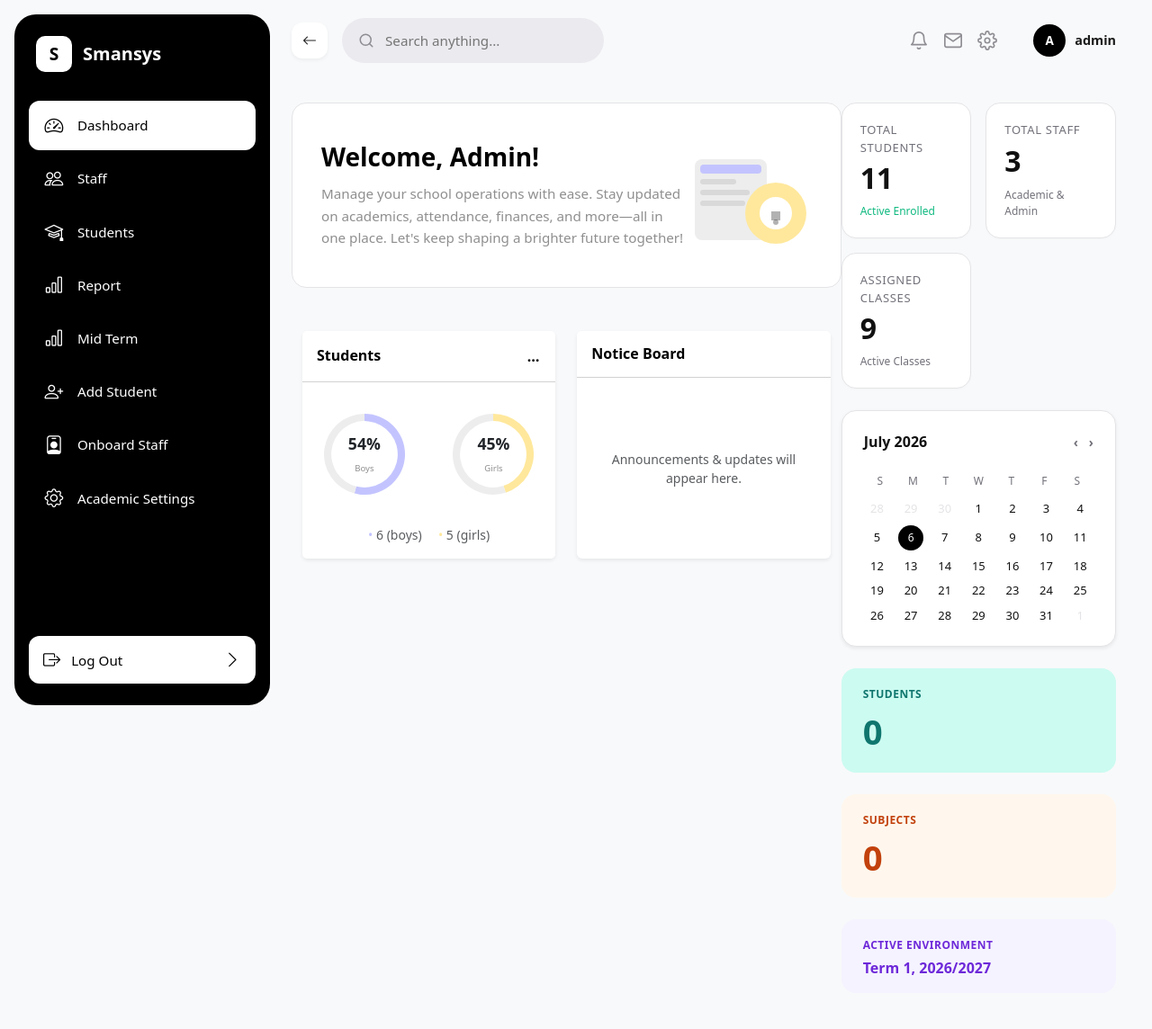
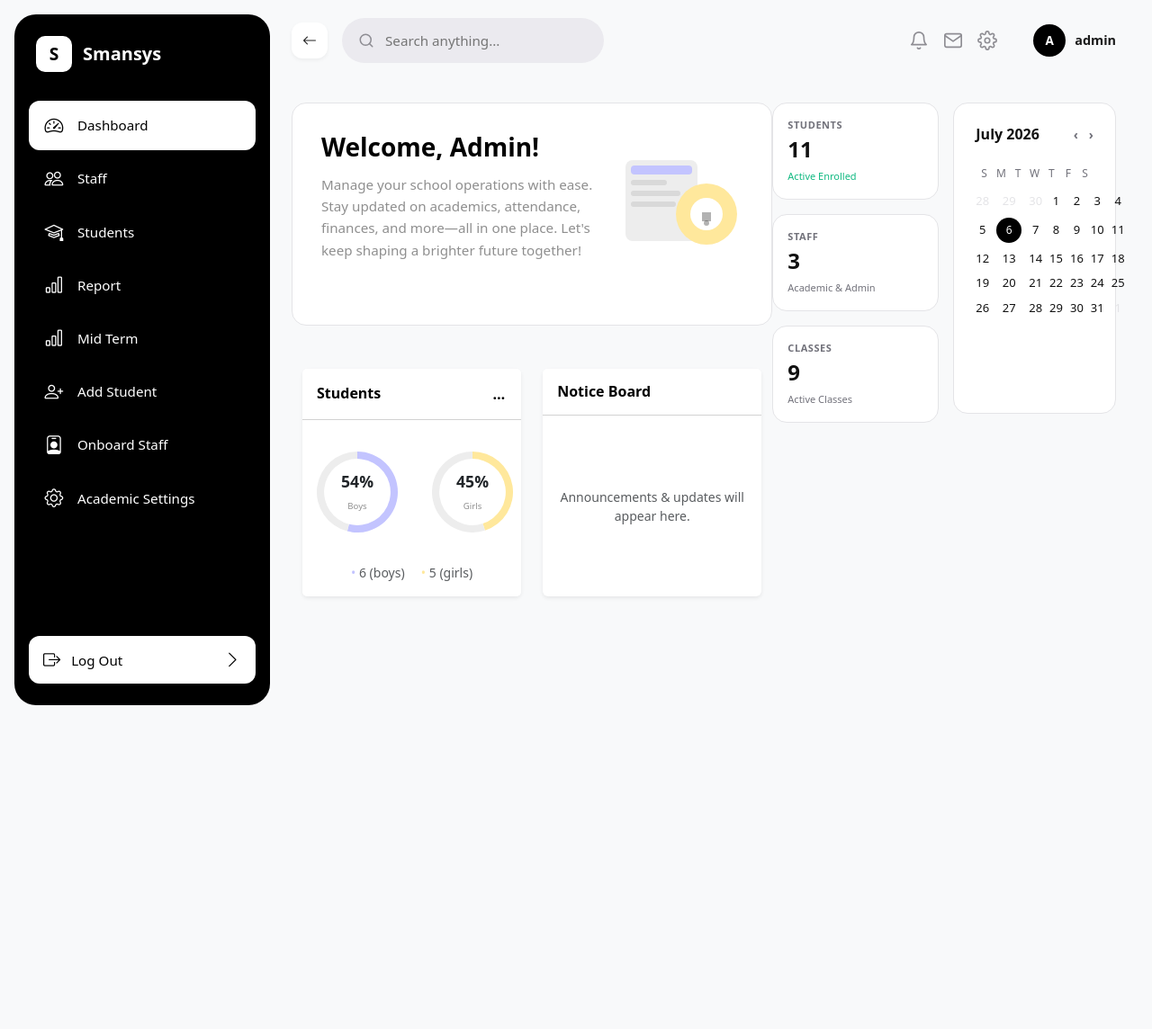
Before and after one commit to xluljoey/School-Management-System, a Django app: page / in a window 1280 px wide. Shown: the whole page at 90% size. After the commit the page ends 784 px from the top, so only its background shows below. Run offline with Django 5.2, Linux system fonts and the light colour scheme; a user stored in the database is signed in; data comes from the database, SQL or seed files in the repository; some libraries are stand-ins or nearby versions.

Commit message:
refactor(dashboard): 7/5 column split with 185px sidebar + flex-grow calendar
- Change master grid from col-lg-8/4 to col-lg-7/5 per Figma reference
- Greeting card min-height updated to 248px, padding 32px
- Right column now uses d-flex row with a 185px stacked-card sidebar and a
  flex-grow-1 tall card side by side
- 3 stacked cards (min-height: 108px, padding: 16px) show superuser metrics
  or staff stats depending on user role
- Tall card (min-height: 346px, padding: 24px) holds the July 2026 calendar
  for superusers, or a student-count summary for regular staff

```diff
--- a/sis/templates/sis/dashboard.html
+++ b/sis/templates/sis/dashboard.html
@@ -50,15 +50,11 @@ document.addEventListener('DOMContentLoaded', function () {
 {% endblock %}
 
 {% block content %}
-<div class="row g-4 m-0 w-100">
+<div class="row g-4 m-0 w-100 align-items-start">
 
-    <!-- ========================================================
-         GLOBAL LEFT WORKSPACE: 8 Columns wide on desktop
-         ======================================================== -->
-    <div class="col-lg-8 col-12 d-flex flex-column gap-4 p-0">
+    <div class="col-lg-7 col-12 d-flex flex-column gap-4 p-0">
 
-        <!-- 1. GREETING CARD -->
-        <div class="card border-0 position-relative" style="background: #ffffff; border-radius: 16px; padding: 32px; min-height: 200px; border: 1px solid #e4e4e7 !important;">
+        <div class="card border-0" style="background: #ffffff; border-radius: 16px; padding: 32px; min-height: 248px; border: 1px solid #e4e4e7 !important;">
             <div style="display: flex; justify-content: space-between; align-items: center; height: 100%;">
                 <div style="max-width: 460px;">
                     <h1 style="font-size: 1.75rem; font-weight: 700; color: #000000; margin: 0 0 12px 0;">
@@ -84,8 +80,7 @@ document.addEventListener('DOMContentLoaded', function () {
             </div>
         </div>
 
-        <!-- 2. LOWER CONTENT ROW (Students chart / Notice Board) -->
-        <div class="row g-4 m-0 w-100">
+        <div class="row g-4 m-0 w-100 p-0">
             <div class="col-md-6">
                 <div class="card shadow-sm border-0">
                     <div class="card-header bg-white py-3 d-flex justify-content-between align-items-center">
@@ -131,41 +126,52 @@ document.addEventListener('DOMContentLoaded', function () {
 
     </div>
 
-    <!-- ========================================================
-         GLOBAL RIGHT WORKSPACE: 4 Columns wide on desktop
-         ======================================================== -->
-    <div class="col-lg-4 col-12 d-flex flex-column gap-4 p-0">
+    <div class="col-lg-5 col-12 p-0">
+        <div class="d-flex align-items-start gap-3 w-100">
 
-        {% if request.user.is_superuser %}
-        <!-- 1. COMPACT METRICS GRID -->
-        <div style="display: grid; grid-template-columns: repeat(2, 1fr); gap: 16px; width: 100%;">
-            <div style="background-color: #ffffff; border: 1px solid #e4e4e7; border-radius: 16px; padding: 20px; display: flex; flex-direction: column; justify-content: space-between; min-height: 120px; box-shadow: 0 1px 3px rgba(0,0,0,0.02);">
+            <div class="d-flex flex-column gap-3" style="width: 185px; flex-shrink: 0;">
+
+                <div class="card border-0" style="background: #ffffff; border-radius: 16px; padding: 16px; min-height: 108px; border: 1px solid #e4e4e7 !important;">
+                    <div style="display: flex; flex-direction: column; justify-content: space-between; height: 100%;">
                         <div>
-                    <div style="font-size: 13px; font-weight: 500; color: #71717a; text-transform: uppercase; letter-spacing: 0.05em;">Total Students</div>
-                    <div style="font-size: 32px; font-weight: 700; color: #111111; margin-top: 8px; line-height: 1;">{{ total_students|default:"0" }}</div>
+                            <div style="font-size: 11px; font-weight: 600; color: #71717a; text-transform: uppercase; letter-spacing: 0.05em; margin-bottom: 4px;">Students</div>
+                            <div style="font-size: 24px; font-weight: 700; color: #111111; line-height: 1.2;">
+                                {% if request.user.is_superuser %}{{ total_students|default:"0" }}{% else %}{{ staff_student_count }}{% endif %}
                             </div>
-                <div style="font-size: 12px; color: #10b981; margin-top: 12px; font-weight: 500;">Active Enrolled</div>
                         </div>
-
-            <div style="background-color: #ffffff; border: 1px solid #e4e4e7; border-radius: 16px; padding: 20px; display: flex; flex-direction: column; justify-content: space-between; min-height: 120px; box-shadow: 0 1px 3px rgba(0,0,0,0.02);">
-                <div>
-                    <div style="font-size: 13px; font-weight: 500; color: #71717a; text-transform: uppercase; letter-spacing: 0.05em;">Total Staff</div>
-                    <div style="font-size: 32px; font-weight: 700; color: #111111; margin-top: 8px; line-height: 1;">{{ total_staff|default:"0" }}</div>
-                </div>
-                <div style="font-size: 12px; color: #71717a; margin-top: 12px; font-weight: 500;">Academic &amp; Admin</div>
-            </div>
-
-            <div style="background-color: #ffffff; border: 1px solid #e4e4e7; border-radius: 16px; padding: 20px; display: flex; flex-direction: column; justify-content: space-between; min-height: 120px; box-shadow: 0 1px 3px rgba(0,0,0,0.02);">
-                <div>
-                    <div style="font-size: 13px; font-weight: 500; color: #71717a; text-transform: uppercase; letter-spacing: 0.05em;">Assigned Classes</div>
-                    <div style="font-size: 32px; font-weight: 700; color: #111111; margin-top: 8px; line-height: 1;">{{ assigned_classes.count|default:"0" }}</div>
-                </div>
-                <div style="font-size: 12px; color: #71717a; margin-top: 12px; font-weight: 500;">Active Classes</div>
+                        <div style="font-size: 11px; color: #10b981; margin-top: 8px; font-weight: 500;">Active Enrolled</div>
                     </div>
                 </div>
 
-        <!-- 2. CALENDAR CARD -->
-        <div class="card border-0 shadow-sm" style="background: #ffffff; border-radius: 16px; padding: 24px; border: 1px solid #e4e4e7 !important;">
+                <div class="card border-0" style="background: #ffffff; border-radius: 16px; padding: 16px; min-height: 108px; border: 1px solid #e4e4e7 !important;">
+                    <div style="display: flex; flex-direction: column; justify-content: space-between; height: 100%;">
+                        <div>
+                            <div style="font-size: 11px; font-weight: 600; color: #71717a; text-transform: uppercase; letter-spacing: 0.05em; margin-bottom: 4px;">{% if request.user.is_superuser %}Staff{% else %}Subjects{% endif %}</div>
+                            <div style="font-size: 24px; font-weight: 700; color: #111111; line-height: 1.2;">
+                                {% if request.user.is_superuser %}{{ total_staff|default:"0" }}{% else %}{{ staff_subject_count }}{% endif %}
+                            </div>
+                        </div>
+                        <div style="font-size: 11px; color: #71717a; margin-top: 8px; font-weight: 500;">{% if request.user.is_superuser %}Academic &amp; Admin{% else %}Active Subjects{% endif %}</div>
+                    </div>
+                </div>
+
+                <div class="card border-0" style="background: #ffffff; border-radius: 16px; padding: 16px; min-height: 108px; border: 1px solid #e4e4e7 !important;">
+                    <div style="display: flex; flex-direction: column; justify-content: space-between; height: 100%;">
+                        <div>
+                            <div style="font-size: 11px; font-weight: 600; color: #71717a; text-transform: uppercase; letter-spacing: 0.05em; margin-bottom: 4px;">{% if request.user.is_superuser %}Classes{% else %}Environment{% endif %}</div>
+                            <div style="font-size: 24px; font-weight: 700; color: #111111; line-height: 1.2;">
+                                {% if request.user.is_superuser %}{{ assigned_classes.count|default:"0" }}{% else %}{{ active_environment_string|default:"—" }}{% endif %}
+                            </div>
+                        </div>
+                        <div style="font-size: 11px; color: #71717a; margin-top: 8px; font-weight: 500;">{% if request.user.is_superuser %}Active Classes{% else %}Current Term{% endif %}</div>
+                    </div>
+                </div>
+
+            </div>
+
+            <div class="card border-0 flex-grow-1" style="background: #ffffff; border-radius: 16px; padding: 24px; min-height: 346px; border: 1px solid #e4e4e7 !important;">
+                {% if request.user.is_superuser %}
+                <div>
                     <div class="d-flex justify-content-between align-items-center mb-4">
                         <h3 style="font-size: 16px; font-weight: 600; color: #111; margin: 0;">July 2026</h3>
                         <div style="color: #71717a; cursor: pointer; font-size: 14px; display: flex; gap: 12px; font-weight: 600;">
@@ -187,29 +193,18 @@ document.addEventListener('DOMContentLoaded', function () {
                         <div>26</div><div>27</div><div>28</div><div>29</div><div>30</div><div>31</div><div style="color: #e4e4e7;">1</div>
                     </div>
                 </div>
-        {% endif %}
-
-        <!-- 3. ADDITIONAL SIDE VIEWS -->
-        <div class="card border-0 overflow-hidden flex-fill d-flex flex-column" style="border-radius: 16px;">
-            <div style="background: #ccfbf1; padding: 20px 24px 16px;">
-                <div style="font-size: 0.75rem; font-weight: 600; color: #0f766e; text-transform: uppercase; letter-spacing: 0.5px; margin-bottom: 4px;">Students</div>
-                <div style="font-size: 2.4rem; font-weight: 700; color: #0f766e;">{{ staff_student_count }}</div>
+                {% else %}
+                <div class="d-flex align-items-center justify-content-center h-100 text-center" style="color: #71717a; font-size: 14px;">
+                    <div>
+                        <div style="font-size: 2rem; font-weight: 700; color: #111; margin-bottom: 4px;">{{ staff_student_count }}</div>
+                        <div style="font-size: 11px; font-weight: 600; text-transform: uppercase; letter-spacing: 0.5px;">Students under your care</div>
                     </div>
                 </div>
-        <div class="card border-0 overflow-hidden flex-fill d-flex flex-column" style="border-radius: 16px;">
-            <div style="background: #fff7ed; padding: 20px 24px 16px;">
-                <div style="font-size: 0.75rem; font-weight: 600; color: #c2410c; text-transform: uppercase; letter-spacing: 0.5px; margin-bottom: 4px;">Subjects</div>
-                <div style="font-size: 2.4rem; font-weight: 700; color: #c2410c;">{{ staff_subject_count }}</div>
+                {% endif %}
             </div>
-        </div>
-        <div class="card border-0 overflow-hidden flex-fill d-flex flex-column" style="border-radius: 16px;">
-            <div style="background: #f5f3ff; padding: 20px 24px 16px;">
-                <div style="font-size: 0.75rem; font-weight: 600; color: #6d28d9; text-transform: uppercase; letter-spacing: 0.5px; margin-bottom: 4px;">Active Environment</div>
-                <div style="font-size: 1rem; font-weight: 600; color: #6d28d9;">{{ active_environment_string|default:"—" }}</div>
+
         </div>
     </div>
 
 </div>
-
-</div>
 {% endblock %}
```
Lines whose indentation alone changed are shown as unchanged.
